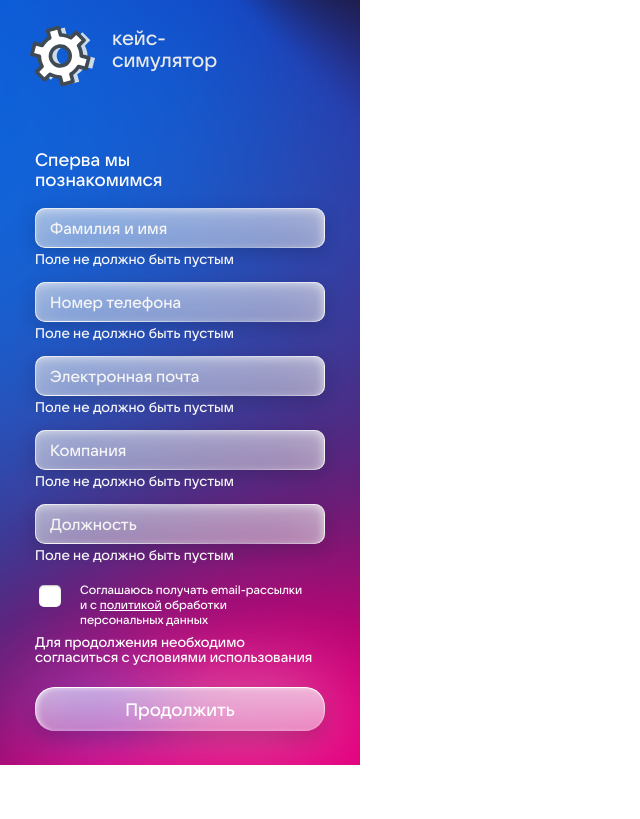
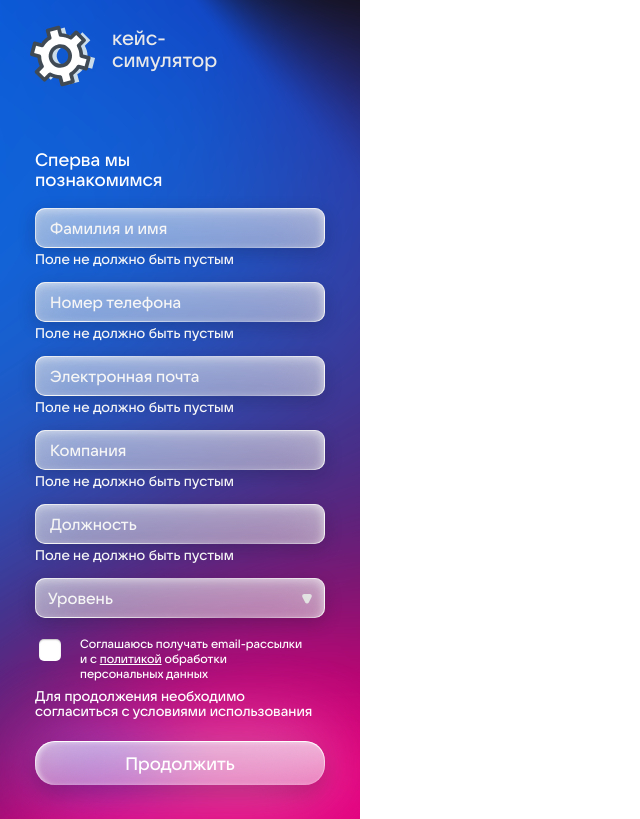
Before and after one commit to Kozhanaya/case-simulator, a Vue app: page / in a window 1280 px wide. Shown: the whole page, without its empty margins (0-640 px from the left). Built offline with nearby package versions, Linux system fonts and the light colour scheme.

Commit message:
made a custom dropdown component

```diff
--- a/src/components/Userform.vue
+++ b/src/components/Userform.vue
@@ -1,6 +1,7 @@
 <script setup lang="ts">
 import UserformField from './UserformField.vue';
 import UserformCheckbox from './UserformCheckbox.vue';
+import UserformDropdown from './UserformDropdown.vue';
 
 function submitForm(e: Event) {
   e.preventDefault()
@@ -36,6 +37,8 @@ const fieldConstructor = [
     rules: {}
   },
 ]
+
+const selectOptions = ['Джун', 'Миддл', 'Синиор', 'Тимлид', 'Менеджер', 'Другое']
 </script>
 
 <template>
@@ -45,6 +48,9 @@ const fieldConstructor = [
         <UserformField class="form-fields__item" v-for="field, id in fieldConstructor" :key="id" type="text"
           :placeholder="field.placeholder" :name="field.name" :isValid="true"
           :errorMessage="'Поле не должно быть пустым'" />
+
+        <UserformDropdown placeholder="Уровень" :options="selectOptions" :isValid="true"
+          :errorMessage="'Выберите уровень'" />
       </div>
 
 
--- /dev/null
+++ b/src/components/UserformDropdown.vue
@@ -0,0 +1,128 @@
+<script setup lang="ts">
+import { ref, type Ref } from 'vue';
+
+const props = defineProps({
+  placeholder: { type: String, required: true },
+  options: { type: Array<String | Number>, required: true },
+  isValid: Boolean,
+  errorMessage: String,
+})
+
+const showOptions = ref(false)
+const selectedOption: Ref<String | Number | null> = ref(null)
+
+function toggleDropdown(e: Event) {
+  const arrowBtn = (e.target as HTMLElement).querySelector('form-field__arrow-btn')
+  arrowBtn?.classList.toggle('form-field__arrow-btn_arrow-up')
+
+  showOptions.value = !showOptions.value
+}
+</script>
+
+<template>
+  <div class="form-field">
+    <div class="form-field__dropdown" @click="toggleDropdown">
+      <!-- select text -->
+      <span class="form-field__value" v-if="!selectedOption">{{ props.placeholder }}</span>
+      <span class="form-field__value" v-else>{{ selectedOption }}</span>
+      <div class="form-field__arrow-btn"><img src="/arrow-down.svg" alt="Arrow down"></div>
+
+      <!-- options -->
+      <div class="form-field__dropdown-options options" v-if="showOptions">
+        <div class="options__item" v-for="o in props.options" @click="selectedOption = o">
+          <span class="options__item-label">{{ o }}</span>
+          <hr class="options__item-divider">
+        </div>
+      </div>
+    </div>
+
+    <p class="form-field__error" v-if="!props.isValid">{{ props.errorMessage }}</p>
+  </div>
+</template>
+
+<style scoped lang="scss">
+.form-field {
+  &__dropdown {
+    width: 100%;
+    height: 40px;
+    box-sizing: border-box;
+    padding: 0px 13px;
+    display: flex;
+    align-items: center;
+    justify-content: space-between;
+    border-radius: 10px;
+    background: linear-gradient(180.74deg, rgba(255, 255, 255, 0.5) 0.63%, rgba(255, 255, 255, 0.3) 101.71%);
+    position: relative;
+    z-index: 0;
+    cursor: default;
+
+
+    &::before,
+    &::after {
+      content: "";
+      position: absolute;
+      top: 0;
+      left: 0;
+      right: 0;
+      bottom: 0;
+      border-radius: 10px;
+      pointer-events: none;
+    }
+
+
+    &::before {
+      border: 1px solid transparent;
+      background: linear-gradient(147.91deg, #FFFFFF 9.57%, rgba(255, 255, 255, 0) 56.98%, rgba(255, 255, 255, 0.77) 97.79%);
+      mask: linear-gradient(#fff 0 0) padding-box, linear-gradient(#fff 0 0);
+      -webkit-mask: linear-gradient(#fff 0 0) padding-box, linear-gradient(#fff 0 0);
+      -webkit-mask-composite: destination-out;
+      mask-composite: exclude;
+      backdrop-filter: blur(35px);
+    }
+
+
+    &::after {
+      box-shadow: -2px 2px 9px 0px #FFFFFF80 inset, 2px -2px 50px 0px #D6D6D685 inset, 0px 5px 18px 0px #0F101D33;
+    }
+  }
+
+
+  &__arrow-btn_arrow-up {
+    rotate: 180deg;
+  }
+
+
+  &__error {
+    font-size: 14px;
+    margin-top: 4px;
+    margin-bottom: 0;
+  }
+}
+
+.options {
+  position: absolute;
+  top: calc(100% + 8px);
+  left: 0;
+  width: 100%;
+  border-radius: 10px;
+  background: #F9F9F9;
+  border: 1px solid #E7E7E7;
+  box-shadow: 0px 4px 15.6px 0px #FFFFFF26 inset;
+  padding: 15px 13px;
+  box-sizing: border-box;
+  color: #626262;
+  font-size: 1rem;
+
+
+  &__item {
+    &-divider {
+      border: 1px solid #E7E7E7;
+      margin: 4px 0;
+    }
+
+    &:last-child &-divider {
+      display: none;
+    }
+  }
+}
+</style>
```
Also changed, not shown: public/arrow-down.svg (added).
